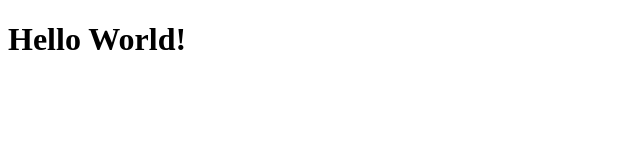
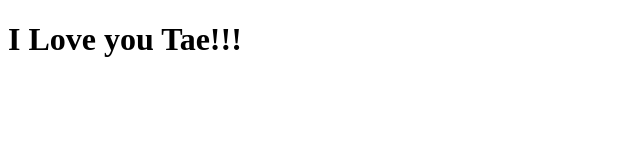
Before and after one commit to mattCasanova/NodePluralSite, a website: page js-dev-env/src/index.html in a window 1280 px wide. Shown: the whole page, without its empty margins (0-640 px from the left). Drawn offline with Linux system fonts and the light colour scheme.

Commit message:
small changes before uploaded to git

```diff
--- /dev/null
+++ b/js-dev-env/buildscripts/startMessage.js
@@ -0,0 +1,3 @@
+var chalk = require('chalk');
+
+console.log(chalk.green('Starting app in dev mode...'));
--- a/js-dev-env/package.json
+++ b/js-dev-env/package.json
@@ -3,8 +3,10 @@
   "version": "1.0.0",
   "description": "JavaScript development environment Pluralsight course by Cory House",
   "scripts": {
-    "start": "node buildScripts.srcServer.js",
-    "security-check": "nsp check"
+    "prestart": "node buildScripts/startMessage.js",
+    "start": "node buildScripts/srcServer.js",
+    "security-check": "nsp check",
+    "local-tunnel": "lt --port 3000 --subdomain nova"
   },
   "author": "Cory House",
   "license": "MIT",
--- a/js-dev-env/src/index.html
+++ b/js-dev-env/src/index.html
@@ -4,6 +4,6 @@
     <meta charset="UTF-8">
   </head>
   <body>
-    <h1>Hello World!</h1>
+    <h1>I Love you Tae!!!</h1>
   </body>
 </html>
```
